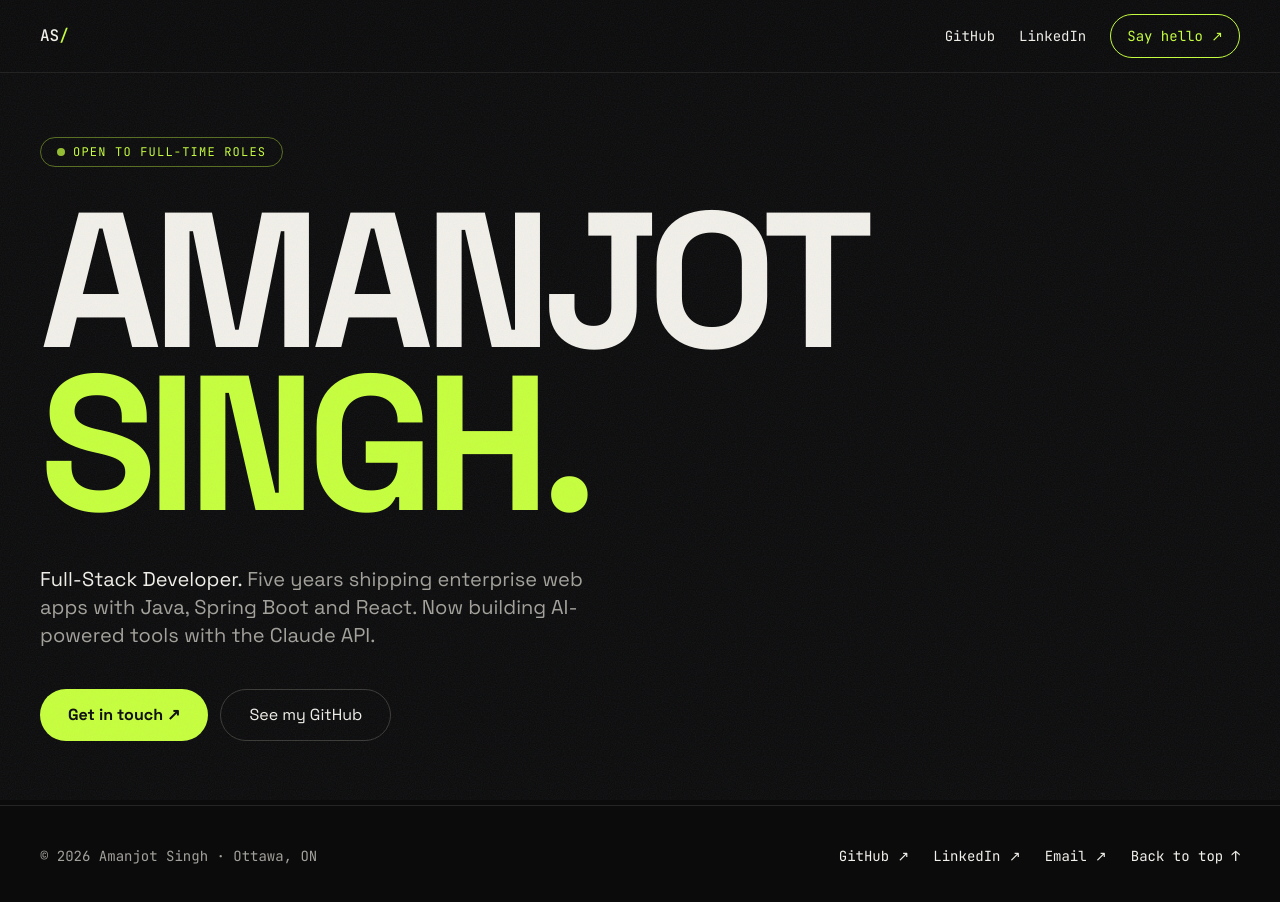
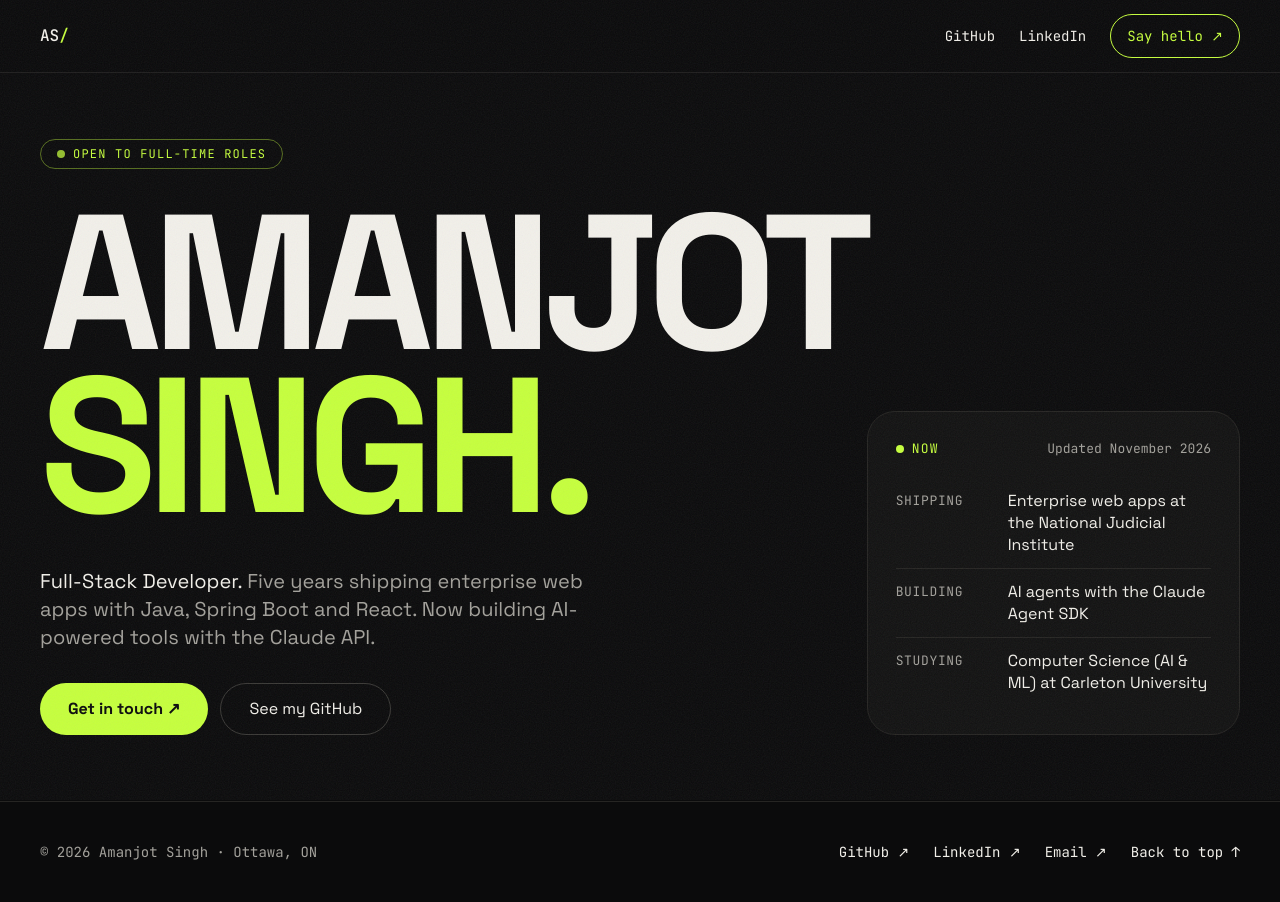
Before and after one commit to amanjot1800/portfolio, a Next.js app: page / in a window 1280 px wide. Shown: the top 902 px of the page. Built offline with nearby package versions, Linux system fonts and the light colour scheme.

Commit message:
feat: add now panel to hero

```diff
--- a/components/sections/hero.tsx
+++ b/components/sections/hero.tsx
@@ -1,5 +1,6 @@
 import { ButtonLink } from "@/components/ui/button-link";
 import { Container } from "@/components/ui/container";
+import { NowPanel } from "@/components/ui/now-panel";
 import { profile } from "@/data/profile";
 
 export function Hero() {
@@ -7,7 +8,8 @@ export function Hero() {
 
   return (
     <section aria-labelledby="hero-title">
-      <Container className="flex min-h-[calc(100svh-var(--nav-h))] flex-col justify-center py-16">
+      <Container className="grid min-h-[calc(100svh-var(--nav-h))] content-center gap-10 py-12 xl:grid-cols-12 xl:gap-x-10 xl:py-10">
+        <div className="xl:col-span-8 xl:row-start-1">
           {profile.openToWork && (
             <p className="mb-8 inline-flex w-fit items-center gap-2 rounded-full border border-accent/40 px-4 py-1.5 font-mono text-xs uppercase tracking-widest text-accent">
               <span className="size-2 animate-pulse rounded-full bg-accent motion-reduce:animate-none" />
@@ -19,15 +21,23 @@ export function Hero() {
             <br />
             <span className="text-accent">{last}.</span>
           </h1>
-        <p className="mt-10 max-w-xl text-lg text-muted sm:text-xl">
+        </div>
+
+        <div className="xl:col-span-7 xl:row-start-2">
+          <p className="max-w-xl text-lg text-muted sm:text-xl">
             <span className="text-fg">{profile.role}.</span> {profile.tagline}
           </p>
-        <div className="mt-10 flex flex-wrap gap-3">
+          <div className="mt-8 flex flex-wrap gap-3">
             <ButtonLink href={`mailto:${profile.email}`}>Get in touch ↗</ButtonLink>
             <ButtonLink href={profile.links.github} variant="outline" external>
               See my GitHub
             </ButtonLink>
           </div>
+        </div>
+
+        <div className="xl:col-span-4 xl:col-start-9 xl:row-span-2 xl:row-start-1 xl:self-end">
+          <NowPanel />
+        </div>
       </Container>
     </section>
   );
--- /dev/null
+++ b/components/ui/now-panel.tsx
@@ -0,0 +1,28 @@
+import { now } from "@/data/now";
+
+export function NowPanel() {
+  return (
+    <aside
+      aria-labelledby="now-title"
+      className="rounded-card border border-line bg-surface/80 p-6 backdrop-blur-sm sm:p-7"
+    >
+      <div className="mb-5 flex items-center justify-between gap-4 font-mono text-eyebrow">
+        <h2 id="now-title" className="flex items-center gap-2 uppercase tracking-widest text-accent">
+          <span className="size-2 rounded-full bg-accent" aria-hidden="true" />
+          Now
+        </h2>
+        <p className="text-muted">Updated {now.updated}</p>
+      </div>
+      <dl className="divide-y divide-line">
+        {now.items.map((item) => (
+          <div key={item.label} className="flex flex-col gap-1 py-3 sm:flex-row sm:gap-4">
+            <dt className="w-24 shrink-0 font-mono text-eyebrow uppercase tracking-wider text-muted sm:pt-0.5">
+              {item.label}
+            </dt>
+            <dd className="text-base leading-snug">{item.text}</dd>
+          </div>
+        ))}
+      </dl>
+    </aside>
+  );
+}
```
Lines whose indentation alone changed are shown as unchanged.
